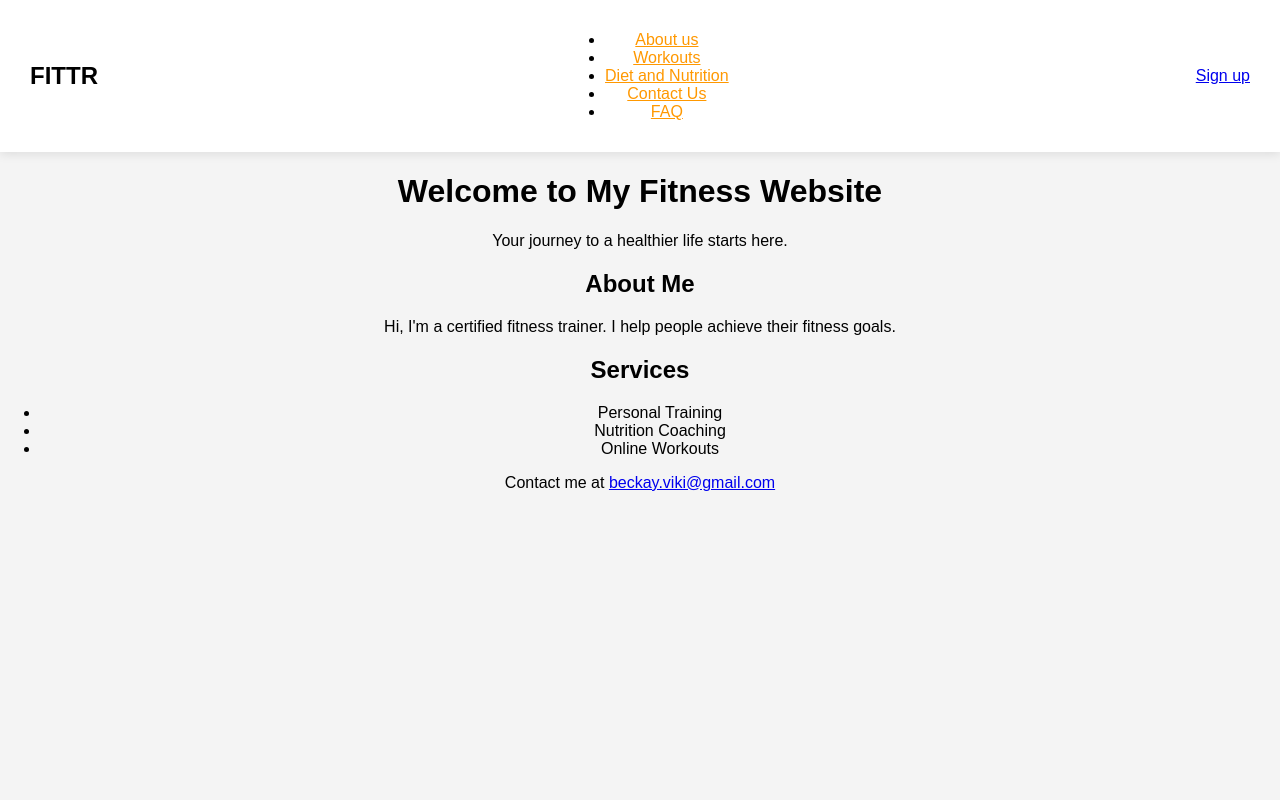
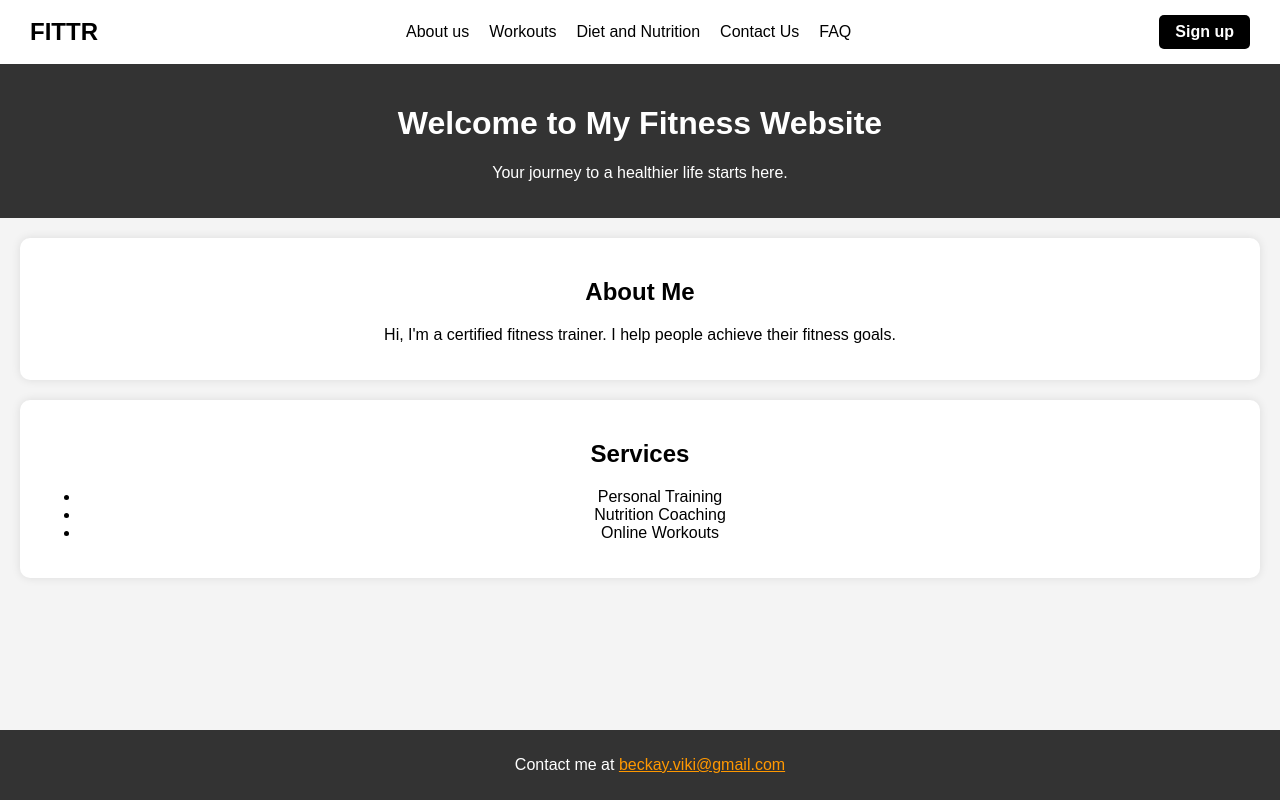
Before and after one commit to Keerthilak12/fitness-website, a plain HTML site: page index.html in a window 1280 px wide. Drawn offline with Linux system fonts and the light colour scheme.

Commit message:
Update style.css

```diff
--- a/style.css
+++ b/style.css
@@ -1,3 +1,4 @@
+/* General Styles */
 body {
     font-family: Arial, sans-serif;
     text-align: center;
@@ -5,6 +6,7 @@ body {
     padding: 0;
     background-color: #f4f4f4;
 }
+
 /* Navbar Styling */
 .navbar {
     display: flex;
@@ -21,15 +23,54 @@ body {
     font-family: Arial, sans-serif;
 }
 
+/* Navbar Links */
 .nav-links {
-    list-style
+    list-style: none;
+    display: flex;
+    gap: 20px;
+    padding: 0;
+    margin: 0;
+}
 
+.nav-links li {
+    display: inline;
+}
+
+.nav-links a {
+    text-decoration: none;
+    color: black;
+    font-size: 16px;
+    transition: color 0.3s;
+}
+
+.nav-links a:hover {
+    color: #ff9800;
+}
+
+/* Sign-Up Button */
+.signup-btn {
+    background-color: black;
+    color: white;
+    padding: 8px 16px;
+    border-radius: 5px;
+    text-decoration: none;
+    font-size: 16px;
+    font-weight: bold;
+    transition: background 0.3s;
+}
+
+.signup-btn:hover {
+    background-color: #333;
+}
+
+/* Header Section */
 header {
     background-color: #333;
     color: white;
     padding: 20px;
 }
 
+/* Sections */
 section {
     margin: 20px;
     padding: 20px;
@@ -38,6 +79,7 @@ section {
     box-shadow: 0px 0px 10px rgba(0, 0, 0, 0.1);
 }
 
+/* Footer */
 footer {
     background-color: #333;
     color: white;
@@ -47,6 +89,7 @@ footer {
     width: 100%;
 }
 
+/* Links */
 a {
     color: #ff9800;
 }
```
